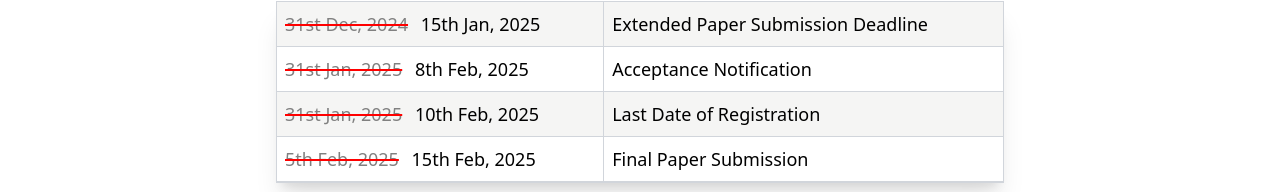
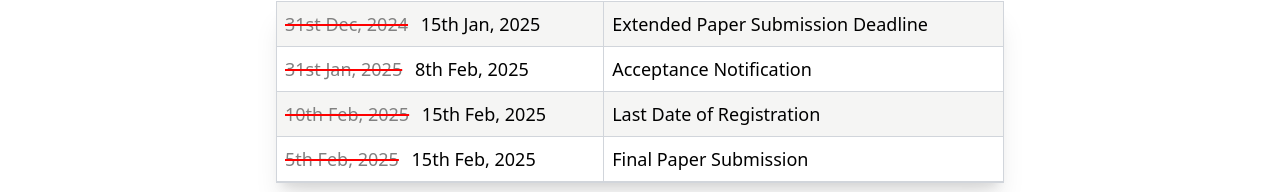
Before and after one commit to iharshyadav/NGISE, a React (Vite) app: page /callforpaper in a window 1280 px wide. Shown: the part 367-559 px from the top of the page. Built offline with nearby package versions, Linux system fonts and the light colour scheme; no server answers.

Commit message:
Update CallForPaper.jsx

```diff
--- a/src/pages/CallForPaper.jsx
+++ b/src/pages/CallForPaper.jsx
@@ -16,8 +16,8 @@ const CallForPaper = () => {
       value: "Acceptance Notification",
     },
     {
-      oldDate: "31st Jan, 2025",
-      newDate: "10th Feb, 2025",
+      oldDate: "10th Feb, 2025",
+      newDate: "15th Feb, 2025",
       value: "Last Date of Registration",
     },
     {
```
